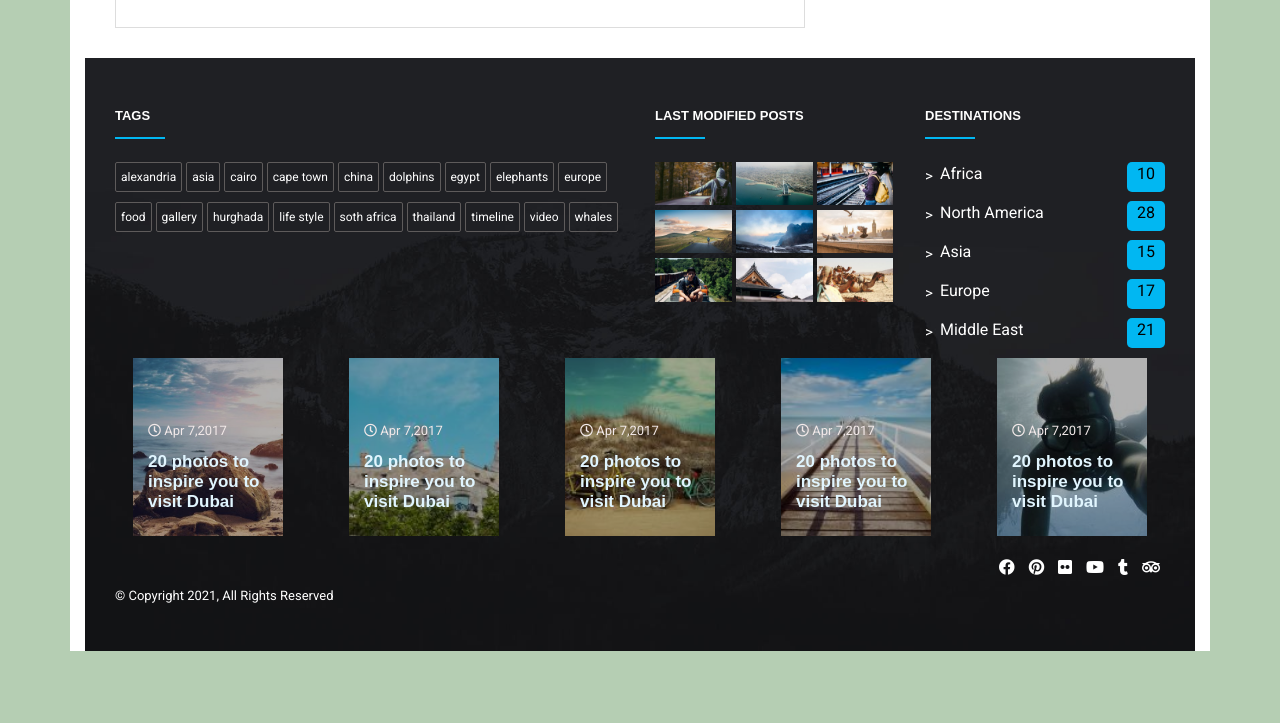
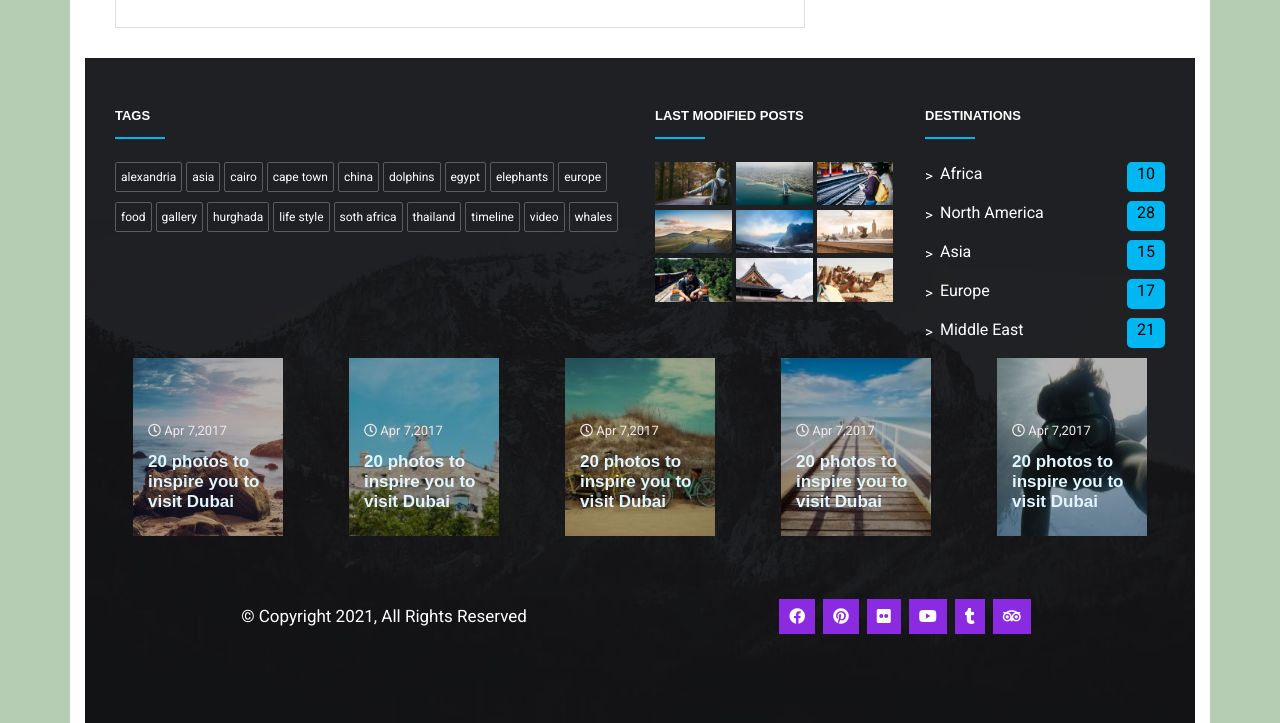
Before and after one commit to anamul01988/jannah-travel-responsive-site, a plain HTML site: page index.html in a window 1280 px wide. Shown: the part 4666-5389 px from the top of the page. Before the commit the page ends 5317 px from the top, so only its background shows below. Drawn offline with Linux system fonts and the light colour scheme; a web font is replaced by a local one.

Commit message:
responsive done

```diff
--- a/css/responsive.css
+++ b/css/responsive.css
@@ -55,7 +55,7 @@
 		height: 100%;
 		width: 110px;
 		background-color: rgb(228, 68, 68);
-		background: url('../image/trift-right-content/asset\ 41.jpeg')no-repeat center/cover;
+
 
 	}
 	 .recent-articles .articles-single a{
--- a/css/style.css
+++ b/css/style.css
@@ -983,16 +983,20 @@ h4.footer-title::before{
 .footer-blog span{
     color: rgb(242 233 233);
 }
-p.copyright{
-    font-size: 13px;
-    padding-top: 30px;
+.footer-footer p{
+    font-size: 17px;
+
 }
 .social-icon{
     float: right;
     padding-top: 30px;
 }
-.social-icon li a{
-    padding: 5px 5px;
+.social-icon li a {
+    padding: 8px 10px;
+    margin-right: 8px;
+    background: blueviolet;
+    border: 5%;
+    transition: .3s ease-in;
 }
 .social-icon a:hover{
     background: #E13138;
--- a/index.html
+++ b/index.html
@@ -757,14 +757,9 @@
      </div>
     </div>
   </div><!-- ===== Row End ===== -->
-
-  <div class="row ">
-    <div class="col-lg-6">
+  <div class="footer-footer my-5 d-flex justify-content-around align-items-center flex-wrap">
     <p class="copyright">© Copyright 2021, All Rights Reserved</p>
-    </div>
-
-    <div class="col-lg-6 ">
-      <ul class="social-icon">
+    <ul class="social-icon d-flex justify-content-around align-items-center">
       <li><a href="#"><i class="fab fa-facebook"></i></a></li>
       <li><a href="#"><i class="fab fa-pinterest"></i></a></li>
       <li><a href="#"><i class="fab fa-flickr"></i></a></li>
@@ -773,7 +768,8 @@
       <li><a href="#"><i class="fab fa-tripadvisor"></i></a></li>
     </ul>
   </div>
-  </div> <!-- ===== Row End ===== -->
+
+
 
 </footer>
 <!-- ===== Footer End ===== -->
```
Lines whose indentation alone changed are shown as unchanged.
